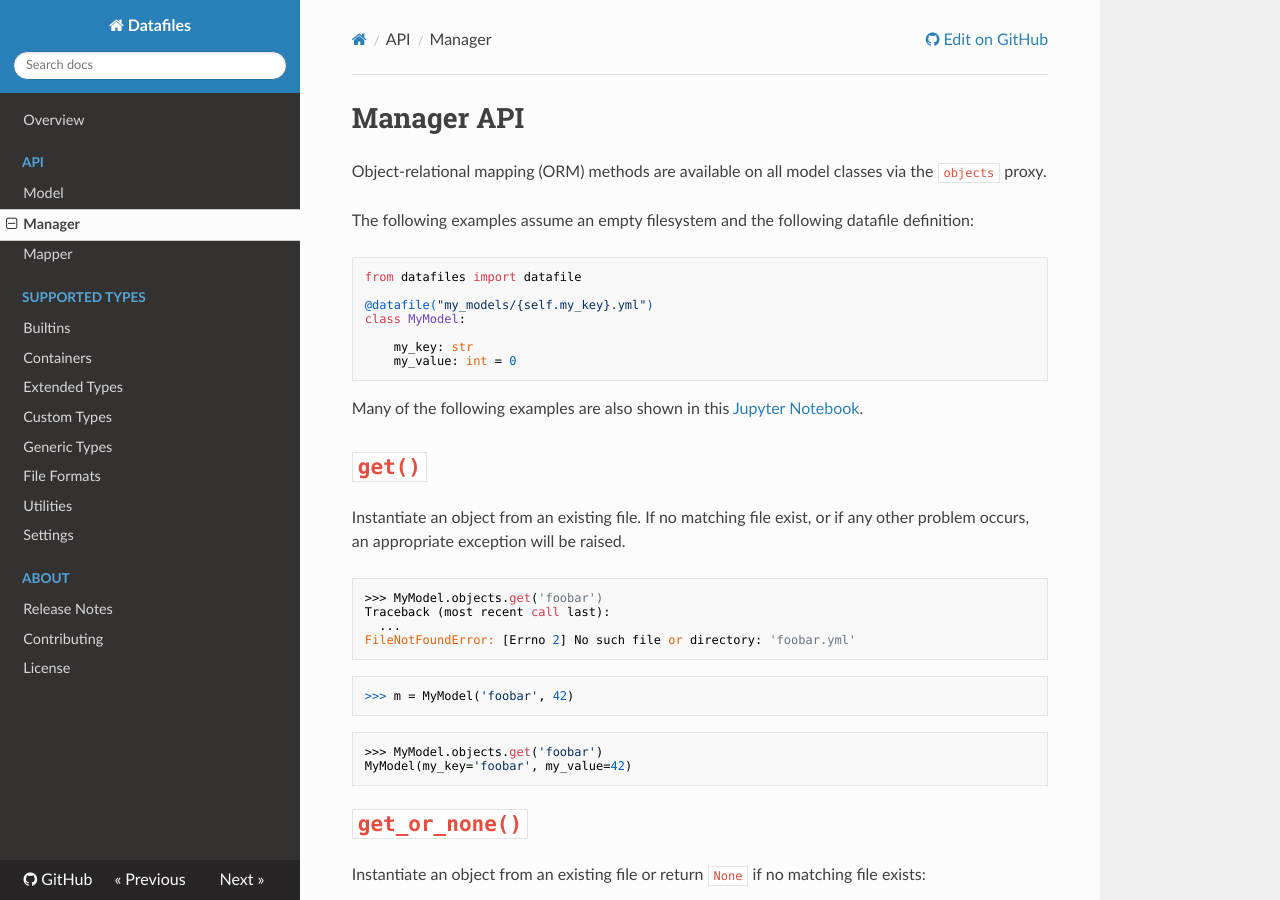
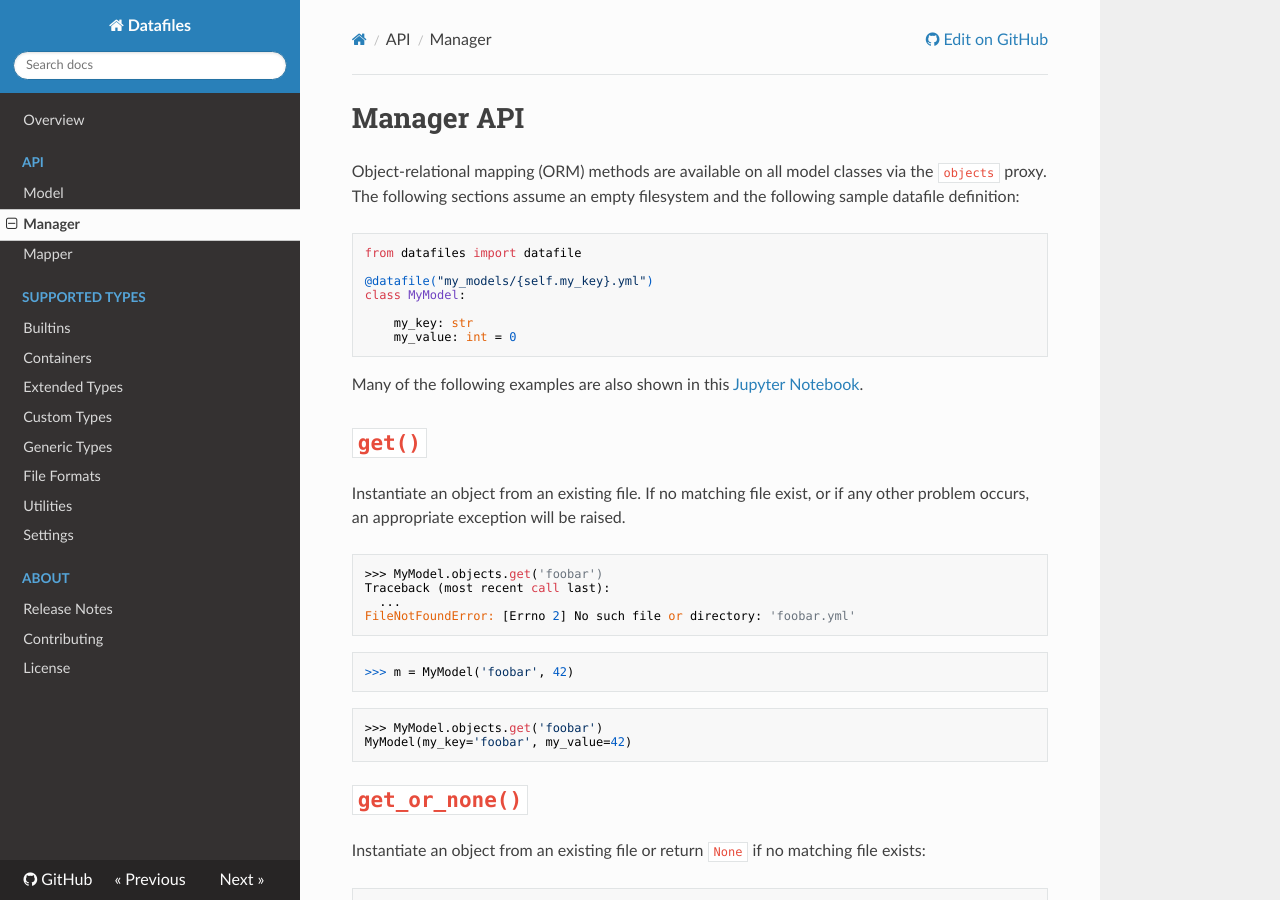
Before and after one commit to jacebrowning/datafiles, an MkDocs documentation site: the page built from docs/api/manager.md, in a window 1280 px wide and 900 px high. Built offline with MkDocs 1.6.1, drawn with Linux system fonts in a browser that asks for light colours; nearby versions of some CDN libraries.

Commit message:
Revert "Add spacing"
This reverts commit 7dbc9114cf7722e10c445b52430853fcdc35d489.

````diff
--- a/docs/api/manager.md
+++ b/docs/api/manager.md
@@ -1,8 +1,6 @@
 <h1>Manager API</h1>
 
-Object-relational mapping (ORM) methods are available on all model classes via the `objects` proxy.
-
-The following examples assume an empty filesystem and the following datafile definition:
+Object-relational mapping (ORM) methods are available on all model classes via the `objects` proxy. The following sections assume an empty filesystem and the following sample datafile definition:
 
 ```python
 from datafiles import datafile
````
